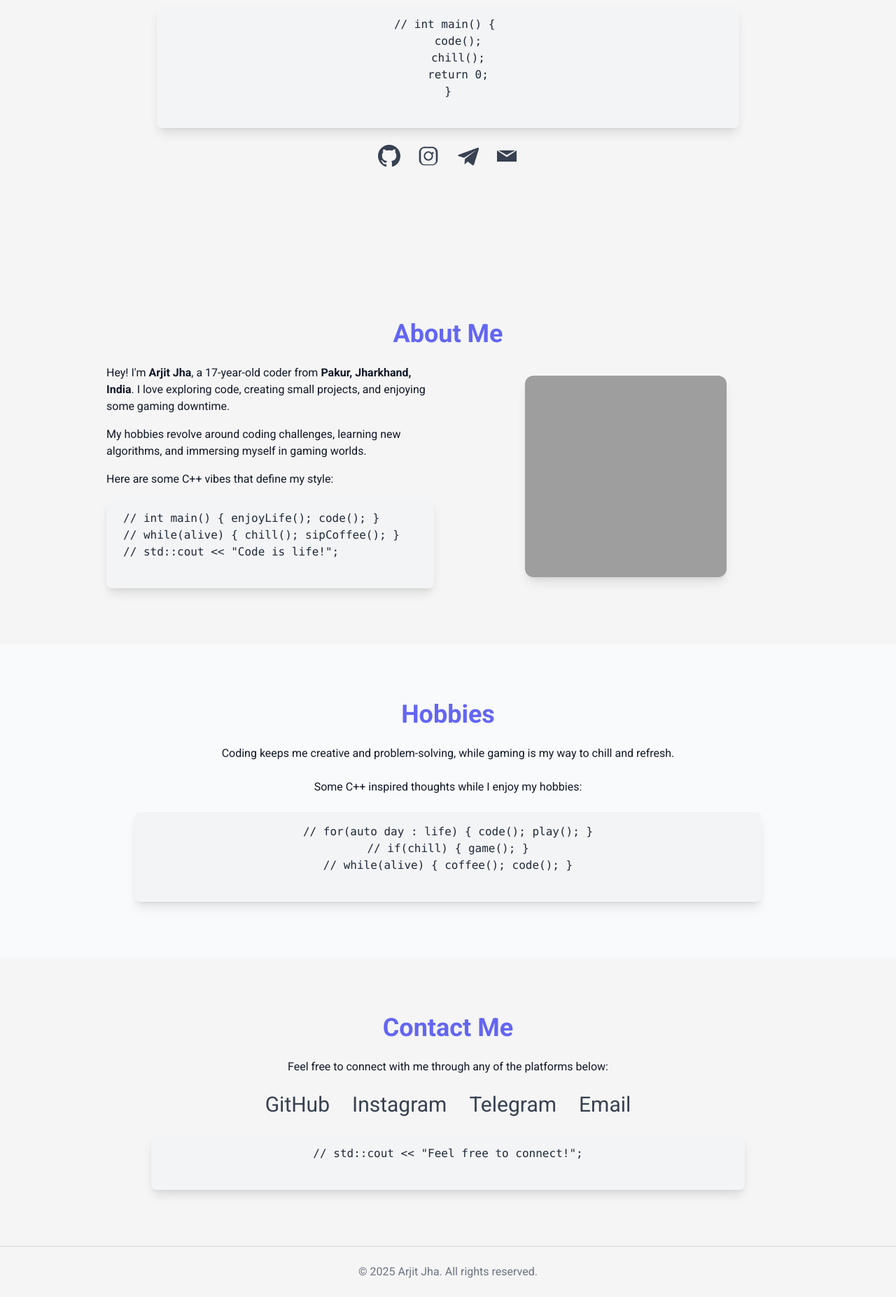
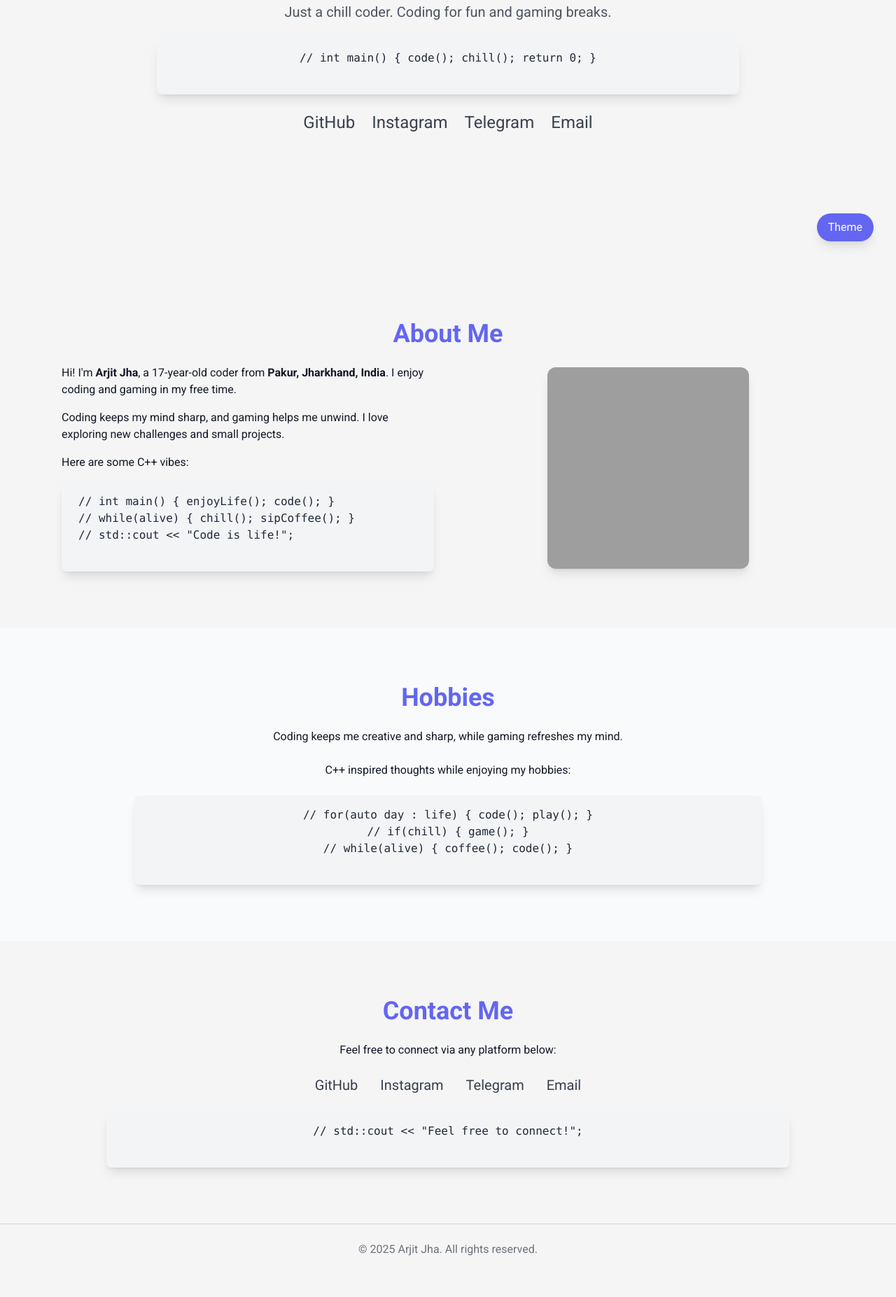
Before and after one commit to 0xArjit/About, a plain HTML site: page index.html in a window 1280 px wide. Shown: the part 423-2277 px from the top of the page at 70% size. After the commit the page ends 2245 px from the top, so only its background shows below. Drawn offline with nearby package versions, Linux system fonts and the light colour scheme; grey boxes are pictures that could not be loaded.

Commit message:
Add files via upload

```diff
--- a/index.html
+++ b/index.html
@@ -10,28 +10,42 @@
 
 <!-- Tailwind CSS CDN -->
 <script src="https://cdn.tailwindcss.com"></script>
+
+<!-- Tailwind Config -->
 <script>
-    // Tailwind config for smooth scrolling and dark/light theme
 tailwind.config = {
   theme: {
     extend: {
-          fontFamily: {
-            sans: ['Roboto', 'sans-serif'],
-          },
+      fontFamily: { sans: ['Roboto', 'sans-serif'] },
       colors: {
         'material-light': '#f5f5f5',
         'material-dark': '#121212',
         'github-dark': '#0d1117',
-            'accent': '#6366f1',
+        'github-light': '#ffffff',
+        'accent': '#6366f1'
       }
     }
   },
-      darkMode: 'media' // automatically detects system theme
+  darkMode: 'media'
 }
 </script>
 
 <!-- Favicon -->
 <link rel="icon" href="https://avatars.githubusercontent.com/0xArjit" type="image/png">
+<style>
+/* Fade in animations */
+@keyframes fadeIn { from {opacity:0; transform: translateY(10px);} to {opacity:1; transform: translateY(0);} }
+.animate-fadeIn { animation: fadeIn 1s ease forwards; }
+.delay-150 { animation-delay: 0.15s; }
+.delay-300 { animation-delay: 0.3s; }
+.delay-450 { animation-delay: 0.45s; }
+
+/* Floating theme button */
+.theme-btn { position: fixed; bottom: 2rem; right: 2rem; z-index: 50; }
+.theme-dropdown { display: none; position: absolute; bottom: 3.5rem; right: 0; background: white; border-radius: 0.5rem; box-shadow: 0 5px 15px rgba(0,0,0,0.2); min-width: 10rem; overflow: hidden; }
+.theme-dropdown button { display: block; width: 100%; padding: 0.5rem 1rem; text-align: left; transition: background 0.2s; }
+.theme-dropdown button:hover { background-color: #6366f1; color: white; }
+</style>
 </head>
 <body class="bg-material-light dark:bg-material-dark text-gray-900 dark:text-gray-100 font-sans transition-colors duration-500">
 
@@ -50,52 +64,28 @@
 
 <!-- Home Section -->
 <section id="home" class="min-h-screen flex flex-col justify-center items-center text-center px-4">
-    <!-- Profile picture -->
   <img src="https://avatars.githubusercontent.com/0xArjit" alt="Arjit Jha" class="w-40 h-40 rounded-full shadow-lg mb-6 border-4 border-accent animate-fadeIn">
-
-    <!-- Name & Tagline -->
   <h1 class="text-4xl md:text-5xl font-bold mb-2 animate-fadeIn">Arjit Jha</h1>
   <p class="text-lg md:text-xl text-gray-600 dark:text-gray-300 mb-6 animate-fadeIn delay-150">Just a chill coder. Coding for fun and gaming breaks.</p>
-
-    <!-- C++ code snippet -->
   <pre class="bg-gray-100 dark:bg-gray-800 text-gray-800 dark:text-gray-100 px-6 py-4 rounded-lg shadow-lg w-full md:w-2/3 mb-6 animate-fadeIn delay-300 overflow-x-auto">
-<code>// int main() {
-    code();
-    chill();
-    return 0;
-}</code>
+<code>// int main() { code(); chill(); return 0; }</code>
   </pre>
-
-    <!-- Social links -->
-    <div class="flex space-x-6 text-gray-700 dark:text-gray-300 text-2xl animate-fadeIn delay-450">
-      <a href="https://github.com/0xArjit" target="_blank" class="hover:text-accent transition">
-        <!-- GitHub Icon -->
-        <svg xmlns="http://www.w3.org/2000/svg" class="h-8 w-8" fill="currentColor" viewBox="0 0 24 24"><path d="M12 0C5.37 0 0 5.37 0 12c0 5.3 3.438 9.8 8.207 11.387.6.113.793-.262.793-.582 0-.288-.01-1.05-.016-2.06-3.338.724-4.042-1.61-4.042-1.61-.546-1.387-1.333-1.756-1.333-1.756-1.09-.745.083-.729.083-.729 1.205.084 1.84 1.237 1.84 1.237 1.07 1.834 2.807 1.304 3.492.997.108-.775.418-1.304.762-1.604-2.665-.3-5.466-1.334-5.466-5.933 0-1.31.468-2.38 1.236-3.22-.124-.303-.536-1.52.117-3.17 0 0 1.008-.322 3.3 1.23.957-.266 1.984-.398 3.003-.403 1.02.005 2.047.137 3.006.403 2.288-1.552 3.294-1.23 3.294-1.23.656 1.65.244 2.867.12 3.17.77.84 1.234 1.91 1.234 3.22 0 4.61-2.804 5.63-5.475 5.922.43.37.813 1.1.813 2.222 0 1.606-.014 2.9-.014 3.293 0 .322.192.698.8.58C20.565 21.795 24 17.296 24 12c0-6.63-5.373-12-12-12z"/></svg>
-      </a>
-      <a href="https://www.instagram.com/arjit.xyz" target="_blank" class="hover:text-accent transition">
-        <!-- Instagram Icon -->
-        <svg xmlns="http://www.w3.org/2000/svg" class="h-8 w-8" fill="currentColor" viewBox="0 0 24 24"><path d="M7.75 2h8.5C19.216 2 22 4.784 22 7.75v8.5C22 19.216 19.216 22 16.25 22h-8.5C4.784 22 2 19.216 2 16.25v-8.5C2 4.784 4.784 2 7.75 2zm0 1.5C5.679 3.5 4 5.179 4 7.25v8.5C4 19.321 5.679 21 7.75 21h8.5c2.071 0 3.75-1.679 3.75-3.75v-8.5C20 5.679 18.321 3.5 16.25 3.5h-8.5zM12 7a5 5 0 1 1 0 10 5 5 0 0 1 0-10zm0 1.5a3.5 3.5 0 1 0 0 7 3.5 3.5 0 0 0 0-7zm4.75-.75a1 1 0 1 1 0 2 1 1 0 0 1 0-2z"/></svg>
-      </a>
-      <a href="https://t.me/ThisIsARJ" target="_blank" class="hover:text-accent transition">
-        <!-- Telegram Icon -->
-        <svg xmlns="http://www.w3.org/2000/svg" class="h-8 w-8" fill="currentColor" viewBox="0 0 24 24"><path d="M9.04 15.5l-.36 5.3c.514 0 .735-.22 1.014-.487l2.43-2.32 5.034 3.68c.922.508 1.582.24 1.826-.857L23.98 4.78c.318-1.39-.514-1.99-1.365-1.624L2.75 10.5c-1.354.52-1.34 1.25-.23 1.596l5.71 1.786 13.26-8.34-11.788 9.02z"/></svg>
-      </a>
-      <a href="mailto:arjitjha47@gmail.com" class="hover:text-accent transition">
-        <!-- Email Icon -->
-        <svg xmlns="http://www.w3.org/2000/svg" class="h-8 w-8" fill="currentColor" viewBox="0 0 24 24"><path d="M12 13.065L1.5 6v12h21V6l-10.5 7.065zm0-2.13L21 6H3l9 4.935z"/></svg>
-      </a>
+  <div class="flex flex-wrap justify-center gap-6 text-gray-700 dark:text-gray-300 text-2xl animate-fadeIn delay-450">
+    <a href="https://github.com/0xArjit" target="_blank" class="hover:text-accent transition">GitHub</a>
+    <a href="https://www.instagram.com/arjit.xyz" target="_blank" class="hover:text-accent transition">Instagram</a>
+    <a href="https://t.me/ThisIsARJ" target="_blank" class="hover:text-accent transition">Telegram</a>
+    <a href="mailto:arjitjha47@gmail.com" class="hover:text-accent transition">Email</a>
   </div>
 </section>
 
 <!-- About Section -->
-  <section id="about" class="py-20 px-6 max-w-5xl mx-auto">
+<section id="about" class="py-20 px-6 max-w-6xl mx-auto">
   <h2 class="text-3xl md:text-4xl font-bold mb-6 text-center text-accent">About Me</h2>
-
   <div class="grid md:grid-cols-2 gap-10 items-center">
     <div>
-        <p class="mb-4">Hey! I'm <strong>Arjit Jha</strong>, a 17-year-old coder from <strong>Pakur, Jharkhand, India</strong>. I love exploring code, creating small projects, and enjoying some gaming downtime.</p>
-        <p class="mb-4">My hobbies revolve around coding challenges, learning new algorithms, and immersing myself in gaming worlds.</p>
-        <p class="mb-4">Here are some C++ vibes that define my style:</p>
+      <p class="mb-4">Hi! I'm <strong>Arjit Jha</strong>, a 17-year-old coder from <strong>Pakur, Jharkhand, India</strong>. I enjoy coding and gaming in my free time.</p>
+      <p class="mb-4">Coding keeps my mind sharp, and gaming helps me unwind. I love exploring new challenges and small projects.</p>
+      <p class="mb-4">Here are some C++ vibes:</p>
       <pre class="bg-gray-100 dark:bg-gray-800 text-gray-800 dark:text-gray-100 px-6 py-4 rounded-lg shadow-lg overflow-x-auto">
 <code>// int main() { enjoyLife(); code(); }
 // while(alive) { chill(); sipCoffee(); }
@@ -111,10 +101,9 @@
 <!-- Hobbies Section -->
 <section id="hobbies" class="py-20 px-6 bg-gray-50 dark:bg-gray-900">
   <h2 class="text-3xl md:text-4xl font-bold mb-6 text-center text-accent">Hobbies</h2>
-
   <div class="max-w-4xl mx-auto space-y-6 text-center">
-      <p>Coding keeps me creative and problem-solving, while gaming is my way to chill and refresh.</p>
-      <p>Some C++ inspired thoughts while I enjoy my hobbies:</p>
+    <p>Coding keeps me creative and sharp, while gaming refreshes my mind.</p>
+    <p>C++ inspired thoughts while enjoying my hobbies:</p>
     <pre class="bg-gray-100 dark:bg-gray-800 text-gray-800 dark:text-gray-100 px-6 py-4 rounded-lg shadow-lg overflow-x-auto">
 <code>// for(auto day : life) { code(); play(); }
 // if(chill) { game(); }
@@ -124,18 +113,15 @@
 </section>
 
 <!-- Contact Section -->
-  <section id="contact" class="py-20 px-6 max-w-4xl mx-auto">
+<section id="contact" class="py-20 px-6 max-w-5xl mx-auto">
   <h2 class="text-3xl md:text-4xl font-bold mb-6 text-center text-accent">Contact Me</h2>
-
-    <p class="text-center mb-6">Feel free to connect with me through any of the platforms below:</p>
-
-    <div class="flex justify-center space-x-8 text-3xl text-gray-700 dark:text-gray-300 mb-6">
+  <p class="text-center mb-6">Feel free to connect via any platform below:</p>
+  <div class="flex flex-wrap justify-center gap-8 text-lg md:text-xl text-gray-700 dark:text-gray-300 mb-6">
     <a href="https://github.com/0xArjit" target="_blank" class="hover:text-accent transition">GitHub</a>
     <a href="https://www.instagram.com/arjit.xyz" target="_blank" class="hover:text-accent transition">Instagram</a>
     <a href="https://t.me/ThisIsARJ" target="_blank" class="hover:text-accent transition">Telegram</a>
     <a href="mailto:arjitjha47@gmail.com" class="hover:text-accent transition">Email</a>
   </div>
-
   <pre class="bg-gray-100 dark:bg-gray-800 text-gray-800 dark:text-gray-100 px-6 py-4 rounded-lg shadow-lg overflow-x-auto text-center">
 <code>// std::cout << "Feel free to connect!";</code>
   </pre>
@@ -146,14 +132,40 @@
   &copy; 2025 Arjit Jha. All rights reserved.
 </footer>
 
-  <!-- Animations -->
-  <style>
-    @keyframes fadeIn { from {opacity:0; transform: translateY(10px);} to {opacity:1; transform: translateY(0);} }
-    .animate-fadeIn { animation: fadeIn 1s ease forwards; }
-    .delay-150 { animation-delay: 0.15s; }
-    .delay-300 { animation-delay: 0.3s; }
-    .delay-450 { animation-delay: 0.45s; }
-  </style>
+<!-- Floating Theme Switcher -->
+<div class="theme-btn">
+  <button id="themeButton" class="bg-accent text-white px-4 py-2 rounded-full shadow-lg hover:bg-indigo-600 transition">Theme</button>
+  <div id="themeDropdown" class="theme-dropdown">
+    <button data-theme="system">System</button>
+    <button data-theme="github-dark">GitHub Dark</button>
+    <button data-theme="github-light">GitHub Light</button>
+    <button data-theme="material-light">Light Material</button>
+    <button data-theme="material-dark">Dark Material</button>
+  </div>
+</div>
+
+<script>
+// Dropdown toggle
+const btn = document.getElementById('themeButton');
+const dropdown = document.getElementById('themeDropdown');
+btn.addEventListener('click', () => { dropdown.style.display = dropdown.style.display === 'block' ? 'none' : 'block'; });
+
+// Apply theme
+const themeButtons = dropdown.querySelectorAll('button');
+themeButtons.forEach(button => {
+  button.addEventListener('click', () => {
+    const theme = button.dataset.theme;
+    if(theme === 'system') {
+      document.body.classList.remove('bg-material-light','bg-material-dark','bg-github-dark','bg-github-light','dark');
+    } else {
+      document.body.classList.remove('bg-material-light','bg-material-dark','bg-github-dark','bg-github-light','dark');
+      if(theme.includes('dark')) document.body.classList.add('dark');
+      document.body.classList.add('bg-' + theme);
+    }
+    dropdown.style.display = 'none';
+  });
+});
+</script>
 
 </body>
 </html>
```
Lines whose indentation alone changed are shown as unchanged.
